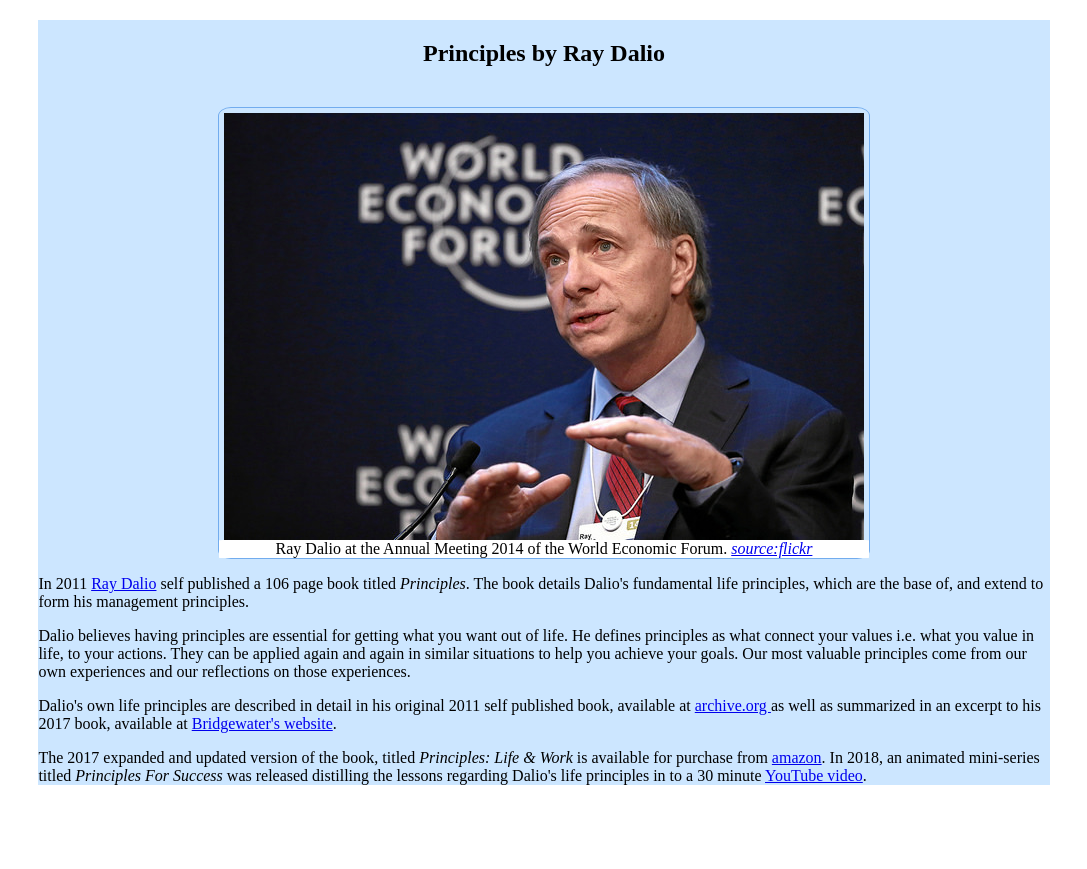
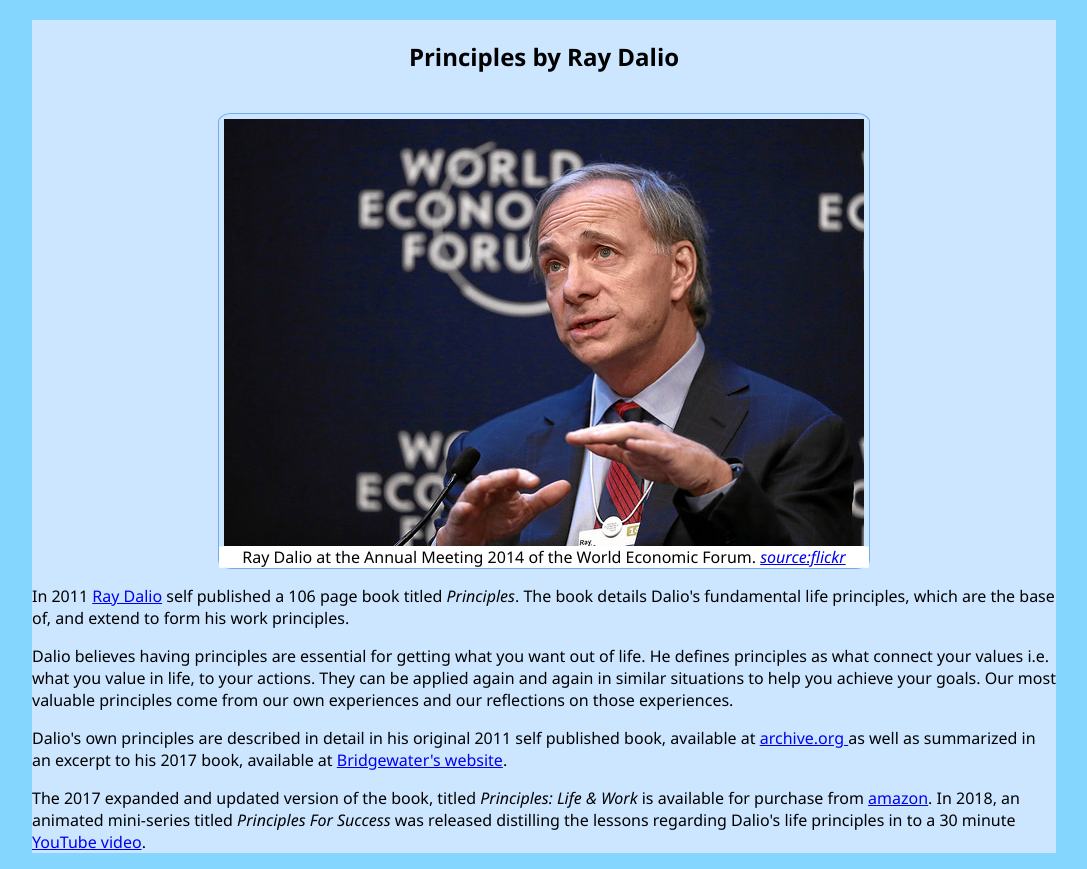
Before and after one commit to rahulshah7/fcc-tribute-page, a plain HTML site: page index.html in a window 1280 px wide. Shown: the whole page, without its empty margins (96-1183 px from the left). Before the commit the page ends 801 px from the top, so only its background shows below. Drawn offline with Linux system fonts and the light colour scheme.

Commit message:
Amend content and remove css reset

```diff
--- a/index.html
+++ b/index.html
@@ -27,8 +27,9 @@
             <p>
             In 2011 <a href="https://en.wikipedia.org/wiki/Ray_Dalio" target="_blank" id="tribute-link">Ray Dalio</a>
             self published a 106 page book titled <em>Principles</em>. The book details Dalio's fundamental life principles, which
-            are the base of, and extend to form his management principles.
+            are the base of, and extend to form his work principles.
             </p>
+
             <p>
             Dalio believes having principles are essential for getting what you want out of life.
             He defines principles as what connect your values i.e. what you value in life, to your actions.
@@ -37,7 +38,7 @@
             </p>
 
             <p>
-            Dalio's own life principles are described in detail in his original 2011 self published book, available at
+            Dalio's own principles are described in detail in his original 2011 self published book, available at
             <a href="https://ia800403.us.archive.org/20/items/BridgewaterRayDalioPrinciples/Bridgewater%20-%20Ray%20Dalio%20-%20Principles.pdf">archive.org
             </a> as well as summarized in an excerpt to his 2017 book, available at
             <a href="https://inside.bwater.com/publications/principles_excerpt">Bridgewater's website</a>.
@@ -50,7 +51,6 @@
             In 2018, an animated mini-series titled <em>Principles For Success</em> was released distilling the lessons
             regarding Dalio's life principles in to a 30 minute <a href="https://www.youtube.com/watch?v=B9XGUpQZY38">YouTube video</a>.
             </p>
-
         </div>
     </div>
 
```
Also changed, not shown: style.css (+0 -50 lines).
